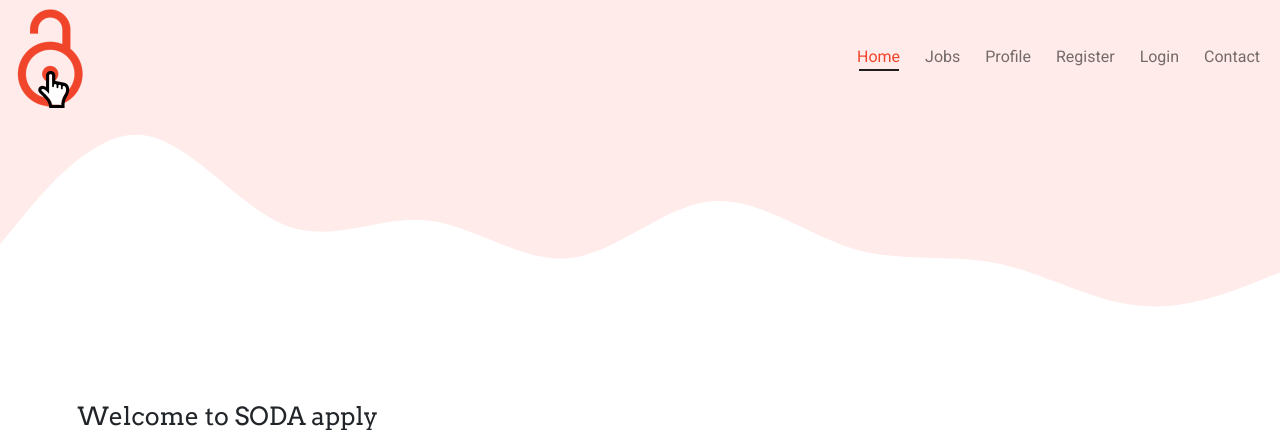
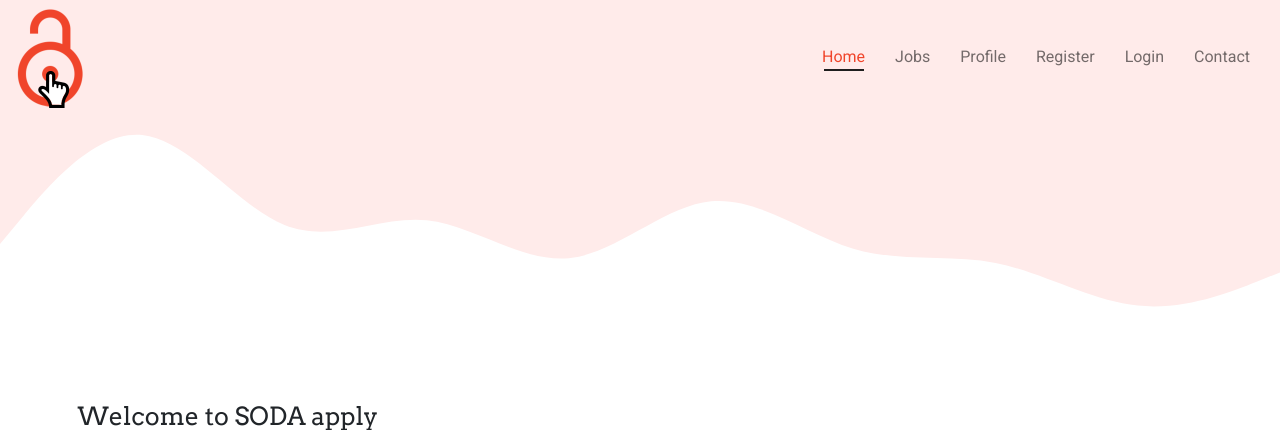
Before and after one commit to StephenJ2020/soda-apply, a Flask app: page / in a window 1280 px wide. Shown: the top 430 px of the page. Run offline with Flask 2, Linux system fonts and the light colour scheme; some libraries are stand-ins or nearby versions.

Commit message:
Navbar nav-links padding added for breathing space

```diff
--- a/templates/components/_navbar.html
+++ b/templates/components/_navbar.html
@@ -9,23 +9,23 @@
 
     <div class="collapse navbar-collapse" id="navbarSupportedContent">
         <ul class="navbar-nav ms-auto me-4">
-            <li class="nav-item ms-4">
-                <a class="nav-link" id="home-nav-item" href="{{ url_for('index') }}">Home</a>
+            <li class="nav-item">
+                <a class="nav-link p-4" id="home-nav-item" href="{{ url_for('index') }}">Home</a>
             </li>
-            <li class="nav-item ms-4">
-                <a class="nav-link" id="jobs-nav-item" href="#">Jobs</a>
+            <li class="nav-item">
+                <a class="nav-link p-4" id="jobs-nav-item" href="#">Jobs</a>
             </li>
-            <li class="nav-item ms-4">
-                <a class="nav-link" id="profile-nav-item" href="#">Profile</a>
+            <li class="nav-item">
+                <a class="nav-link p-4" id="profile-nav-item" href="#">Profile</a>
             </li>
-            <li class="nav-item ms-4">
-                <a class="nav-link" id="register-nav-item" href="{{ url_for('user_registration') }}">Register</a>
+            <li class="nav-item">
+                <a class="nav-link p-4" id="register-nav-item" href="{{ url_for('user_registration') }}">Register</a>
             </li>
-            <li class="nav-item ms-4">
-                <a class="nav-link" id="login-nav-item" href="#">Login</a>
+            <li class="nav-item">
+                <a class="nav-link p-4" id="login-nav-item" href="#">Login</a>
             </li>
-            <li class="nav-item ms-4">
-                <a class="nav-link" id="contact-nav-item" href="#">Contact</a>
+            <li class="nav-item">
+                <a class="nav-link p-4" id="contact-nav-item" href="#">Contact</a>
             </li>
         </ul>
     </div>
```
